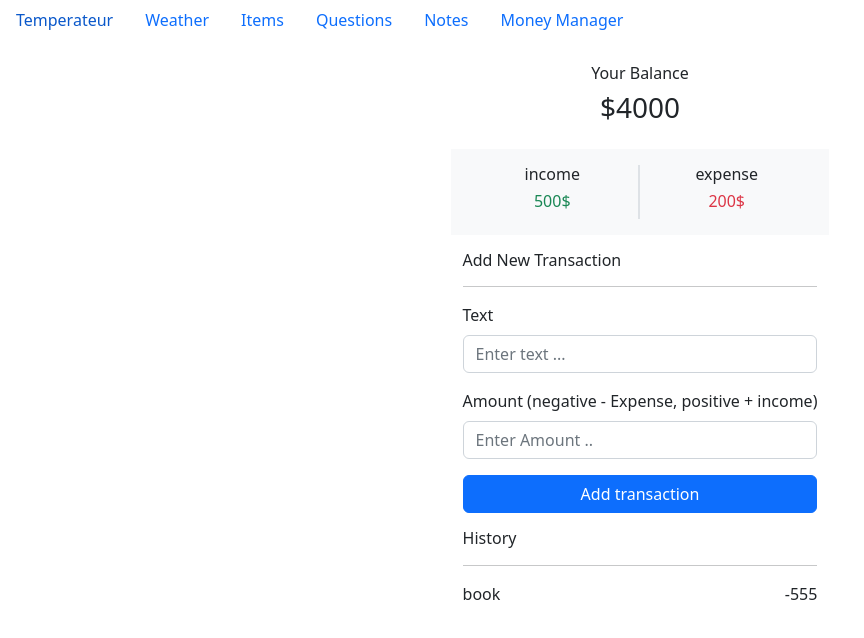
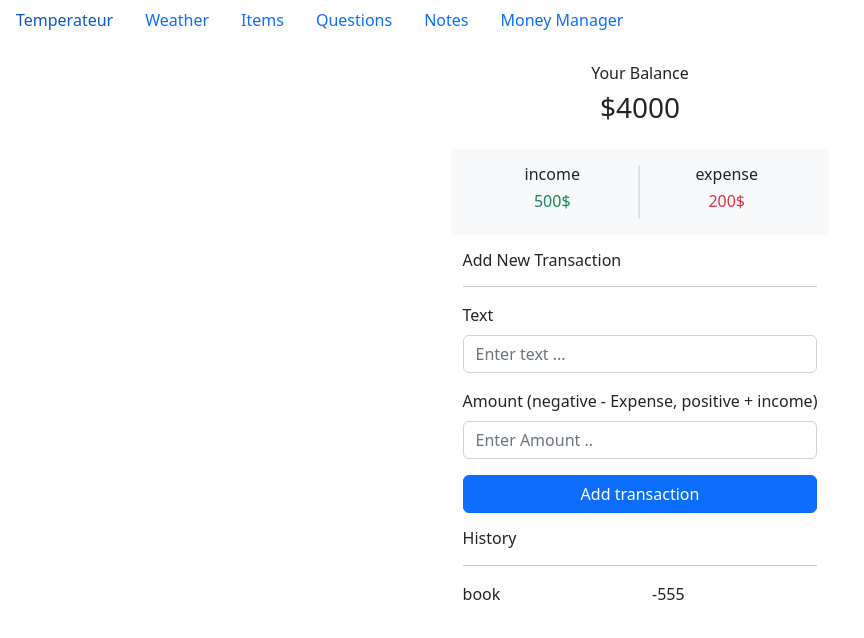
Before and after one commit to ouchkaih/small-projects, a React (Create React App) app: page /moneymanager in a window 1280 px wide. Shown: the top 638 px of the page, without its empty margins (0-864 px from the left). Built offline with nearby package versions, Linux system fonts and the light colour scheme.

Commit message:
initial commite

```diff
--- a/src/components/MoneyManager.jsx
+++ b/src/components/MoneyManager.jsx
@@ -37,7 +37,7 @@ function MoneyManager() {
           <hr />
           <div className="row">
             <div className="col-6">book</div>
-            <div className="col-6 text-end">-555</div>
+            <div className="col-6 ext-end">-555</div>
           </div>
         </div>
       </div>
```
